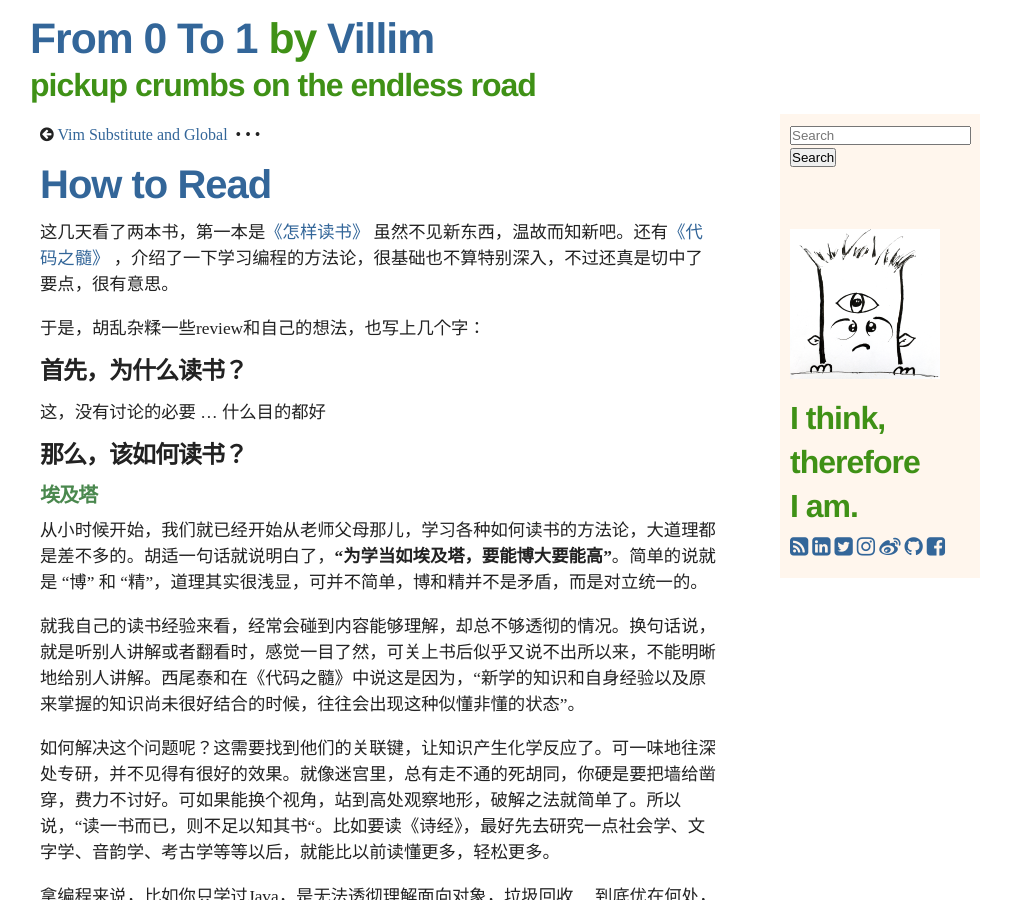
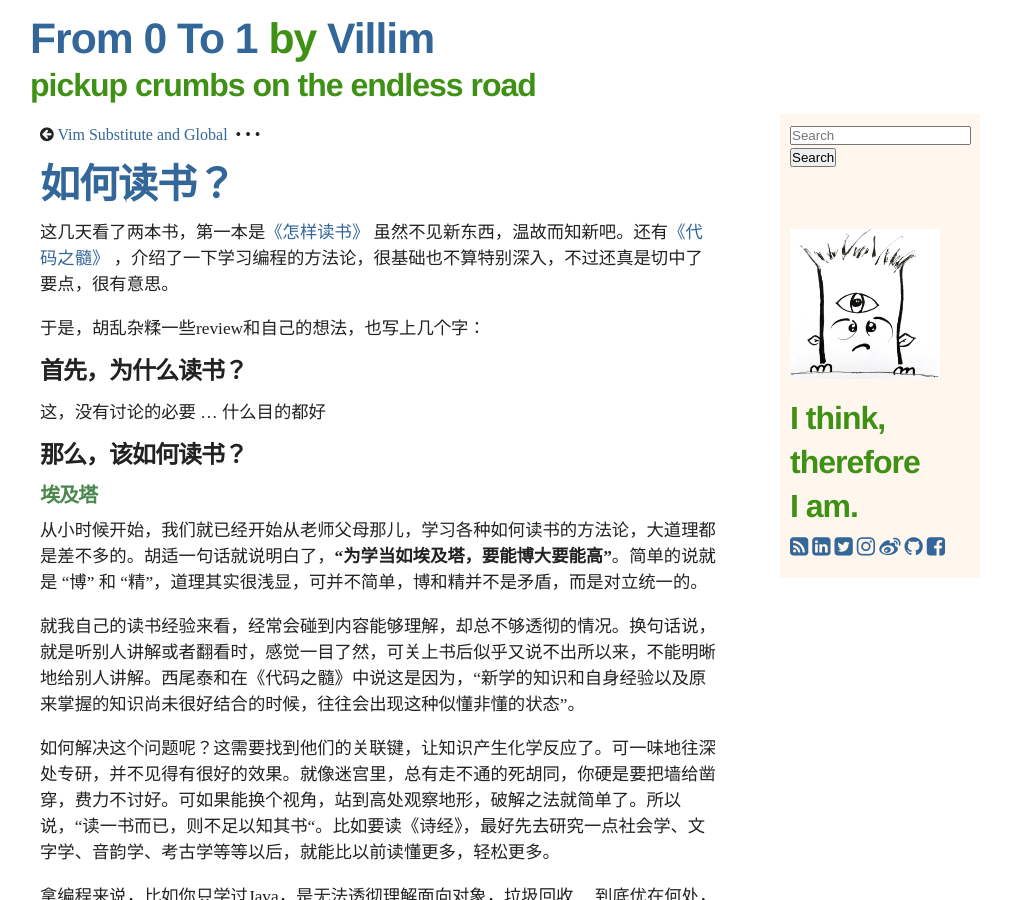
Before and after one commit to villim/villim.github.io, a Jekyll site: the page built from _posts/2016-06-08-how-to-read.md, in a window 1280 px wide and 900 px high. Shown: the whole window, without its empty margins (135-1146 px from the left). Built offline with Jekyll 4.4.1, drawn with Linux system fonts in a browser that asks for light colours; nearby versions of some CDN libraries.

Commit message:
change title

```diff
--- a/_posts/2016-06-08-how-to-read.md
+++ b/_posts/2016-06-08-how-to-read.md
@@ -1,5 +1,5 @@
 ---
-title: How to Read
+title: 如何读书？
 layout: post
 ---
 
```
